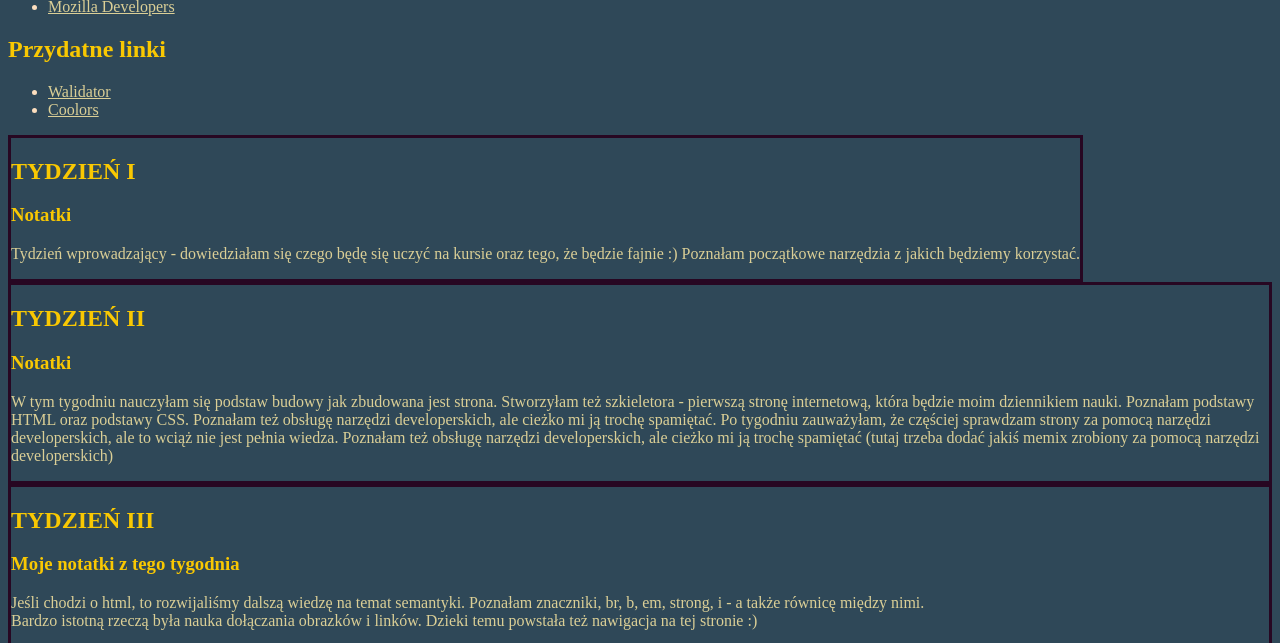
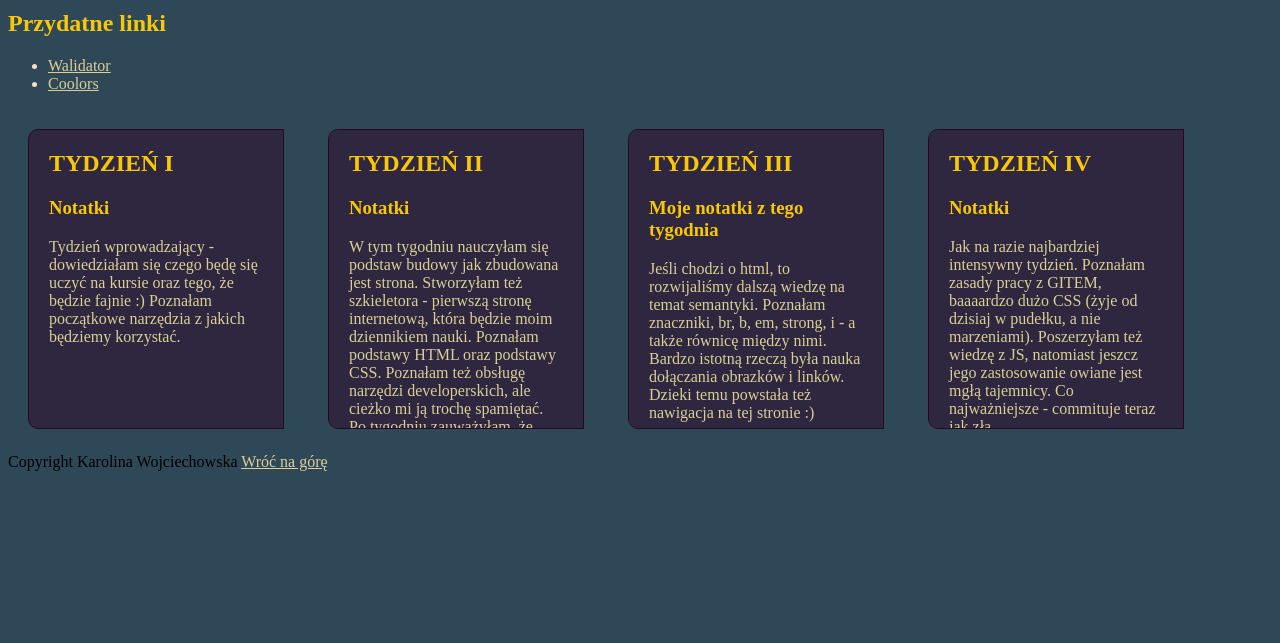
Before and after one commit to Karwska/homepage, a plain HTML site: page index.html in a window 1280 px wide. Shown: the part 227-870 px from the top of the page. After the commit the page ends 800 px from the top, so only its background shows below. Drawn offline with Linux system fonts and the light colour scheme.

Commit message:
boxes adding

```diff
--- a/index.html
+++ b/index.html
@@ -54,7 +54,9 @@
       </section>
       <div class="boxes-notes">
         <section>
-          <h2 class="main-heading">TYDZIEŃ I</h2>
+          <div class="boxes-notes-headings">
+            <h2 class="main-heading">TYDZIEŃ I</h2>
+          </div>
           <article>
             <h3 class="main-heading">Notatki</h3>
             <p>
@@ -67,7 +69,9 @@
       </div>
       <div class="boxes-notes">
         <section>
-          <h2 class="main-heading">TYDZIEŃ II</h2>
+          <div class="boxes-notes-headings">
+            <h2 class="main-heading">TYDZIEŃ II</h2>
+          </div>
           <article>
             <h3 class="main-heading">Notatki</h3>
             <p>
@@ -86,7 +90,9 @@
       </div>
       <div class="boxes-notes">
         <section>
-          <h2 class="main-heading">TYDZIEŃ III</h2>
+          <div class="boxes-notes-headings">
+            <h2 class="main-heading">TYDZIEŃ III</h2>
+          </div>
           <article>
             <h3 class="main-heading">Moje notatki z tego tygodnia</h3>
             <p>
@@ -107,7 +113,9 @@
       </div>
       <div class="boxes-notes">
         <section>
-          <h2 class="main-heading">TYDZIEŃ IV</h2>
+          <div class="boxes-notes-headings">
+            <h2 class="main-heading">TYDZIEŃ IV</h2>
+          </div>
           <article>
             <h3 class="main-heading">Notatki</h3>
             <p>
--- a/style.css
+++ b/style.css
@@ -1,5 +1,7 @@
 .main-heading {
   color: #f9c802;
+  margin-top: 0;
+
 }
 #top {
   background-color: bisque;
@@ -26,6 +28,35 @@ a {
 }
 .boxes-notes {
   display: inline-block;
-  border: 3px solid #270722;
+  border: 1px solid #270722;
+  border-bottom-left-radius: 10px;
+  border-top-left-radius: 10px;
+  background-color: #300a2a85;
+  margin: 20px;
+  padding: 20px;
+  box-sizing: border-box;
+  width: 20vw;
+  overflow: auto;
+  height: 300px;
+}
 
-}
+::-webkit-scrollbar {
+  width: 10px;
+  }
+  ::-webkit-scrollbar-track {
+  border-left: 1px solid #270722;
+
+  }
+  ::-webkit-scrollbar-thumb {
+  background: #300a2a85;
+      -webkit-box-shadow: inset 0 0 6px #300a2a85;
+
+  }
+  ::-webkit-scrollbar-thumb:hover {
+  background: #300a2a85;
+      -webkit-box-shadow: inset 0 0 6px #300a2a85;
+
+  }
+  ::-webkit-scrollbar-thumb:window-inactive {
+  background: #300a2a85;
+  }
```
